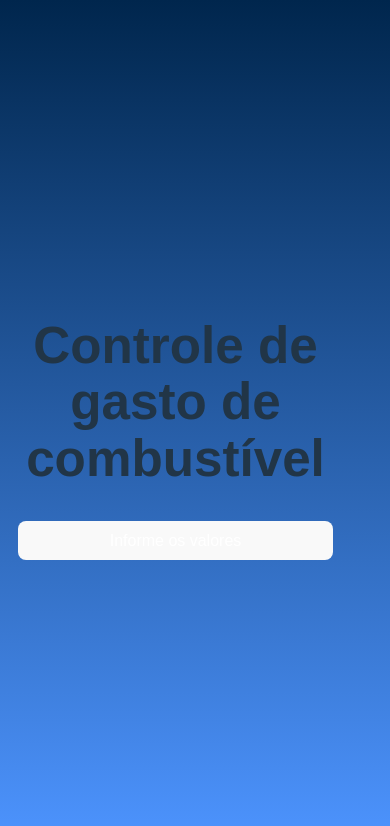
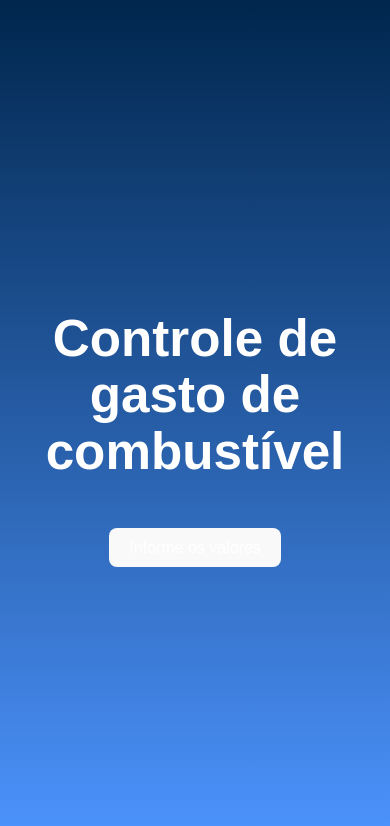
Before and after one commit to MarceloMederi/consumoCombustivelReact, a React (Vite) app in the folder concom/: page / in a window 390 px wide. Shown: the top 826 px of the page. Built offline with nearby package versions, Linux system fonts and the light colour scheme.

Commit message:
Update App.css
Alterado a responsividade.

```diff
--- a/concom/src/App.css
+++ b/concom/src/App.css
@@ -1,21 +1,37 @@
 body {
-  font-family: Arial, sans-serif;
   margin: 0;
   padding: 0;
-  display: flex;
-  justify-content: center;
-  align-items: center;
-  height: 100vh;
+  font-family: Arial, sans-serif;
   background: linear-gradient(to bottom, #00264d, #4d94ff);
+  color: #fff;
 }
 
 main {
-  width: 90%;
+  display: flex;
+  flex-direction: column;
+  align-items: center;
+  justify-content: center;
+  height: 100vh;
+}
+
+h1 {
+  font-size: 2.5rem;
+  margin-bottom: 2rem;
   text-align: center;
 }
 
-h1 {
-  font-size: 24px;
+button {
+  background-color: #4d94ff;
+  border: none;
+  color: #fff;
+  padding: 0.8rem 1.5rem;
+  font-size: 1rem;
+  cursor: pointer;
+  margin-top: 1rem;
+}
+
+button:hover {
+  background-color: #1a75ff;
 }
 
 form {
@@ -24,124 +40,49 @@
   align-items: center;
 }
 
-input[type="text"]::placeholder {
-  text-align: center;
+form div {
+  margin-bottom: 1rem;
+}
+
+label {
+  font-size: 1.2rem;
+  margin-bottom: 0.5rem;
 }
 
 input[type="text"] {
-  width: 50%; /* Reduzindo a largura */
-  height: 30px; /* Reduzindo a altura */
-  padding: 8px;
-  margin: 5px 0;
+  padding: 0.5rem;
+  font-size: 1rem;
+  border-radius: 5px;
   border: 1px solid #ccc;
-  border-radius: 5px;
-  box-sizing: border-box;
-  font-size: 18px;
-  text-align: center;
+  width: 100%;
 }
 
 .error {
-  color: #ff4d4d; /* Vermelho mais suave */
-  font-size: 16px; /* Tamanho da fonte */
-  font-weight: bold; /* Negrito para tornar o texto mais forte */
-  margin-top: 10px; /* Espaçamento maior acima da mensagem de erro */
-  display: block; /* Garante que a mensagem de erro ocupe uma linha inteira */
-  animation: blink 1s infinite alternate; /* Adiciona a animação de piscar */
+  color: red;
+  font-size: 0.9rem;
 }
 
-@keyframes blink {
-  from { opacity: 0; } /* Define a opacidade inicial como 0 */
-  to { opacity: 1; } /* Define a opacidade final como 1 */
+.result {
+  text-align: center;
+  margin-top: 2rem;
 }
 
-button {
-  padding: 10px 20px;
-  background-color: #007bff;
-  color: white;
-  border: none;
-  border-radius: 5px;
-  cursor: pointer;
-  transition: background-color 0.3s, transform 0.3s;
+.result h2 {
+  font-size: 1.5rem;
+  margin-bottom: 1rem;
 }
 
-button:hover {
-  background-color: #0056b3;
+.result p {
+  font-size: 1.2rem;
+  margin-bottom: 1rem;
 }
 
-button:active {
-  transform: scale(0.95);
-}
-
-p {
-  font-size: 50px;
-  font-weight: bold;
-  text-align: center;
-}
-
-@media only screen and (max-width: 600px) {
-  h1 {
-    font-size: 20px;
+@media screen and (min-width: 768px) {
+  main {
+    padding: 2rem;
   }
 
-  input[type="text"] {
-    width: 90%;
-    background-color: #000000;
-  }
-
-  button[type="button"] {
-  background-color: #000000; /* Preto */
-  }
-
-  button {
-    padding: 10px 20px;
-    background-color: #000000; /* Preto */
-    color: white;
-    border: none;
-    border-radius: 5px;
-    cursor: pointer;
-    transition: background-color 0.3s, transform 0.3s;
-    width: 90%;
-  }
-
-  button:hover {
-    background-color: #0056b3; /* Mesma cor de fundo ao passar o mouse */
-  }
-
-  button:active {
-    transform: scale(0.95);
+  form {
+    width: 400px;
   }
 }
-
-@media only screen and (min-width: 599px) {
-  h1 {
-    font-size: 20px;
-  }
-
-  input[type="text"] {
-    width: 90%;
-    background-color: #000000;
-  }
-
-  button[type="button"] {
-  background-color: #000000; /* Preto */
-  }
-
-  button {
-    padding: 10px 20px;
-    background-color: #000000; /* Preto */
-    color: white;
-    border: none;
-    border-radius: 5px;
-    cursor: pointer;
-    transition: background-color 0.3s, transform 0.3s;
-    width: 90%;
-  }
-
-  button:hover {
-    background-color: #0056b3; /* Mesma cor de fundo ao passar o mouse */
-  }
-
-  button:active {
-    transform: scale(0.95);
-  }
-}
```
